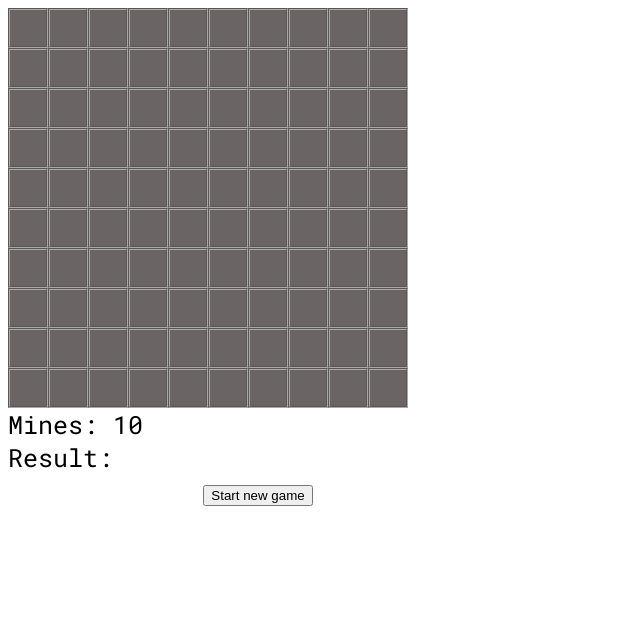
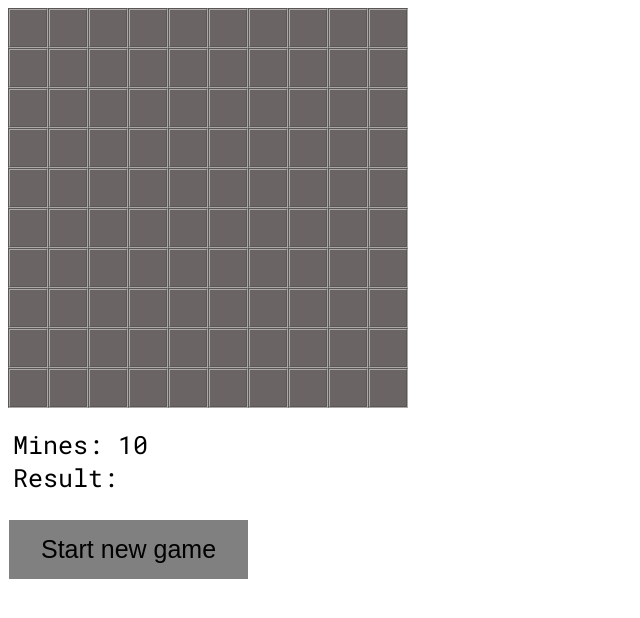
Before and after one commit to p-k-001/minesweeper, a plain HTML site: page index.html in a window 1280 px wide. Shown: the whole page, without its empty margins (0-640 px from the left). Drawn offline with Linux system fonts and the light colour scheme.

Commit message:
update button

```diff
--- a/index.html
+++ b/index.html
@@ -21,7 +21,11 @@
         <br />
         <span>Result: <span id="result"></span></span>
       </div>
-      <button onClick="startNewGame()">Start new game</button>
+      <p class="wrap-button">
+        <button onClick="startNewGame()" class="start-button">
+          Start new game
+        </button>
+      </p>
     </div>
   </body>
 </html>
--- a/style.css
+++ b/style.css
@@ -1,5 +1,8 @@
 .container {
   width: 500px;
+  font-size: 25px;
+  text-align: center;
+  font-family: 'Roboto mono';
 }
 
 .grid {
@@ -8,12 +11,6 @@
   background-color: grey;
   display: flex;
   flex-wrap: wrap;
-}
-
-div {
-  font-size: 25px;
-  text-align: center;
-  font-family: 'Roboto mono';
 }
 
 div.square {
@@ -26,6 +23,7 @@ div.square {
 
 .legend {
   text-align: left;
+  margin: 20px 10px 10px 5px;
 }
 
 [isRevealed='false'] {
@@ -81,3 +79,26 @@ div.square {
 [isRevealed='true'][counts='8'] {
   color: #08133e;
 }
+
+.wrap-button {
+  text-align: left;
+}
+
+.start-button {
+  color: black;
+  cursor: default;
+  background-color: grey;
+  border: none;
+  padding: 15px 32px;
+  margin: 1px;
+  font-size: 25px;
+}
+
+.start-button:hover {
+  color: #333333;
+  background-color: #cccbcb;
+}
+
+.start-button:active {
+  background-color: grey;
+}
```
